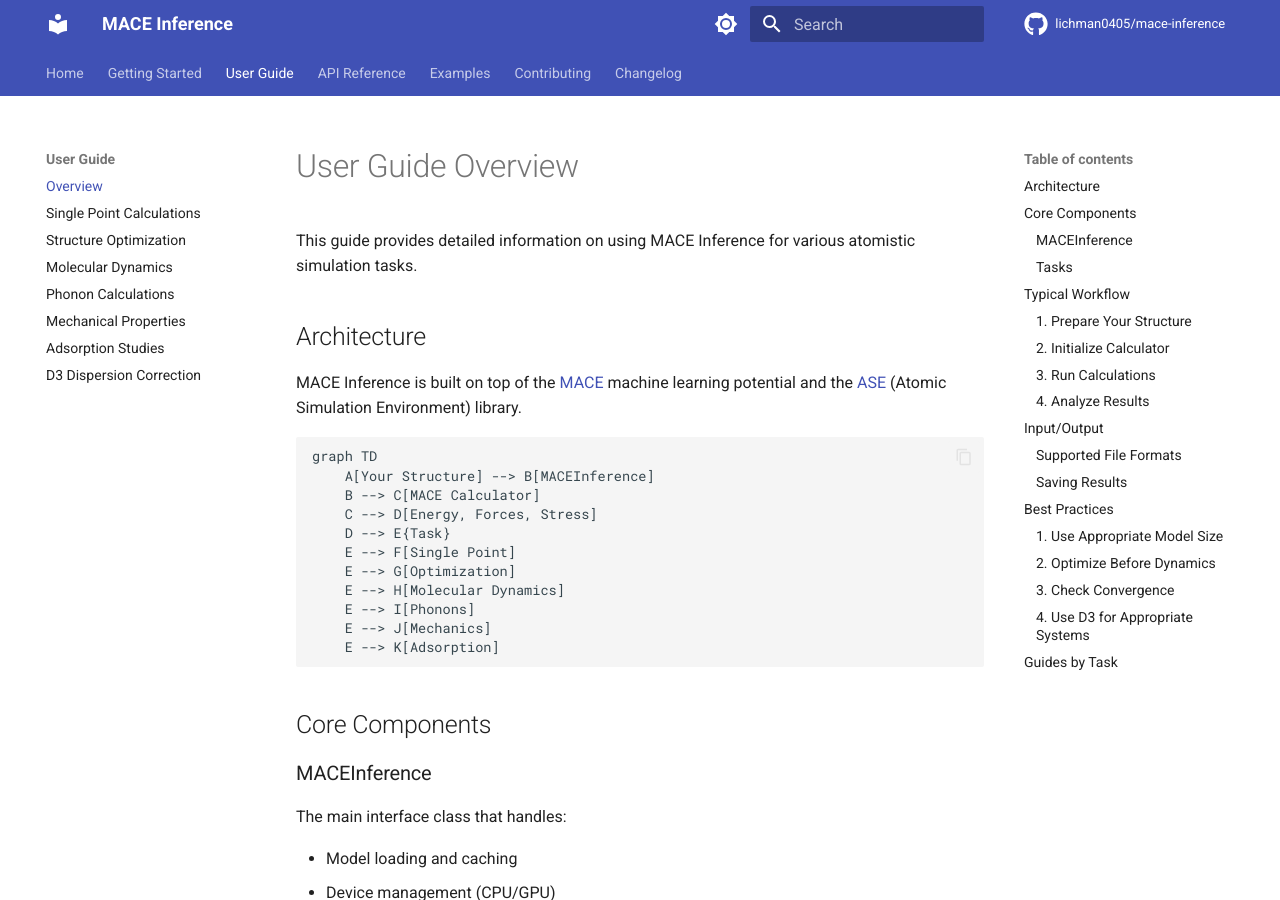
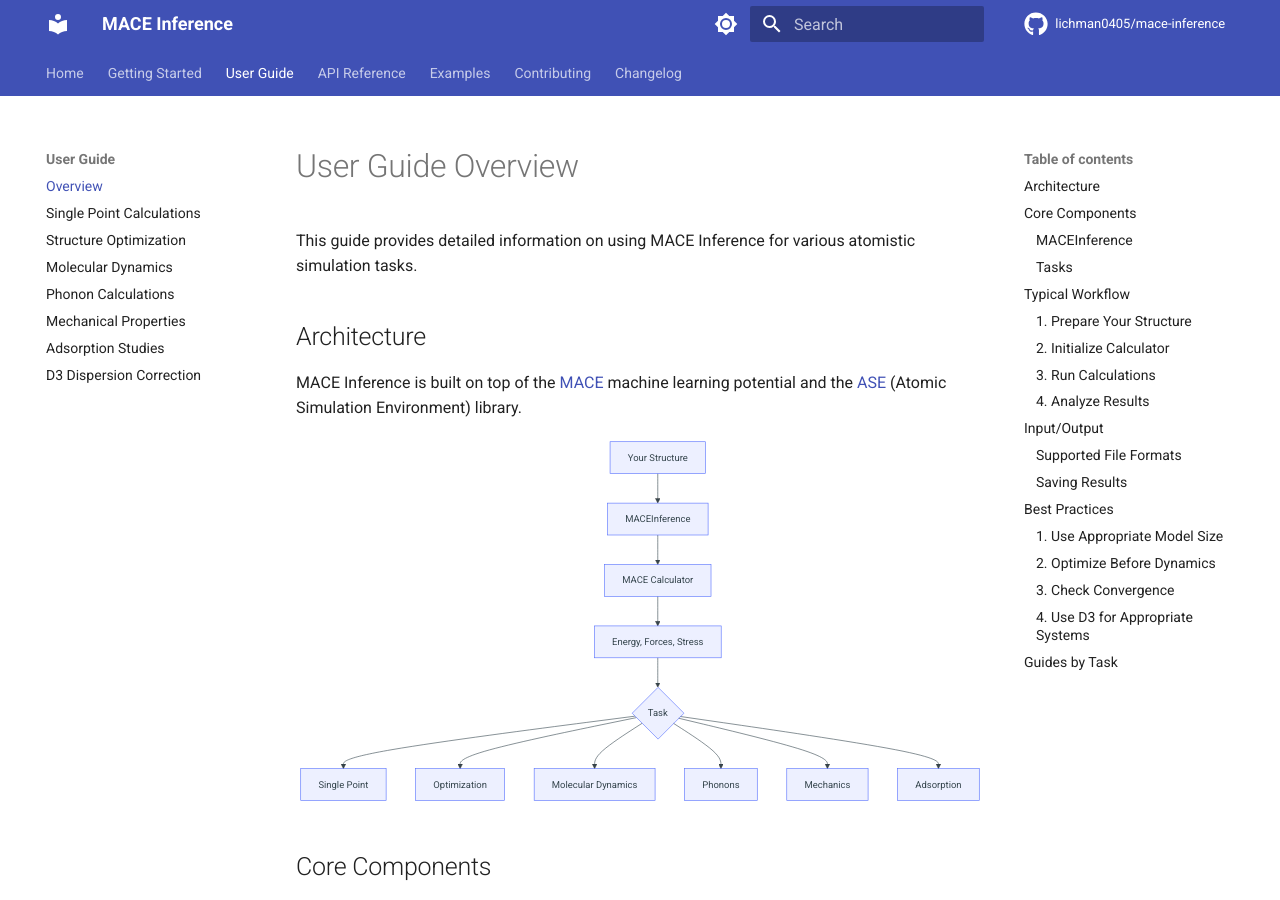
Before and after one commit to lichman0405/mace-inference, an MkDocs documentation site: the page built from docs/user-guide/overview.md, in a window 1280 px wide and 900 px high. Built offline with MkDocs 1.6.1 and Material for MkDocs 9.7.7, drawn with Linux system fonts in a browser that asks for light colours; comment, search, counter and statistics services are not loaded.

Commit message:
fix: add emoji and mermaid extensions to mkdocs config

```diff
--- a/mkdocs.yml
+++ b/mkdocs.yml
@@ -58,11 +58,18 @@
       pygments_lang_class: true
   - pymdownx.inlinehilite
   - pymdownx.snippets
-  - pymdownx.superfences
+  - pymdownx.superfences:
+      custom_fences:
+        - name: mermaid
+          class: mermaid
+          format: !!python/name:pymdownx.superfences.fence_code_format
   - pymdownx.tabbed:
       alternate_style: true
   - pymdownx.arithmatex:
       generic: true
+  - pymdownx.emoji:
+      emoji_index: !!python/name:material.extensions.emoji.twemoji
+      emoji_generator: !!python/name:material.extensions.emoji.to_svg
   - admonition
   - pymdownx.details
   - attr_list
```
